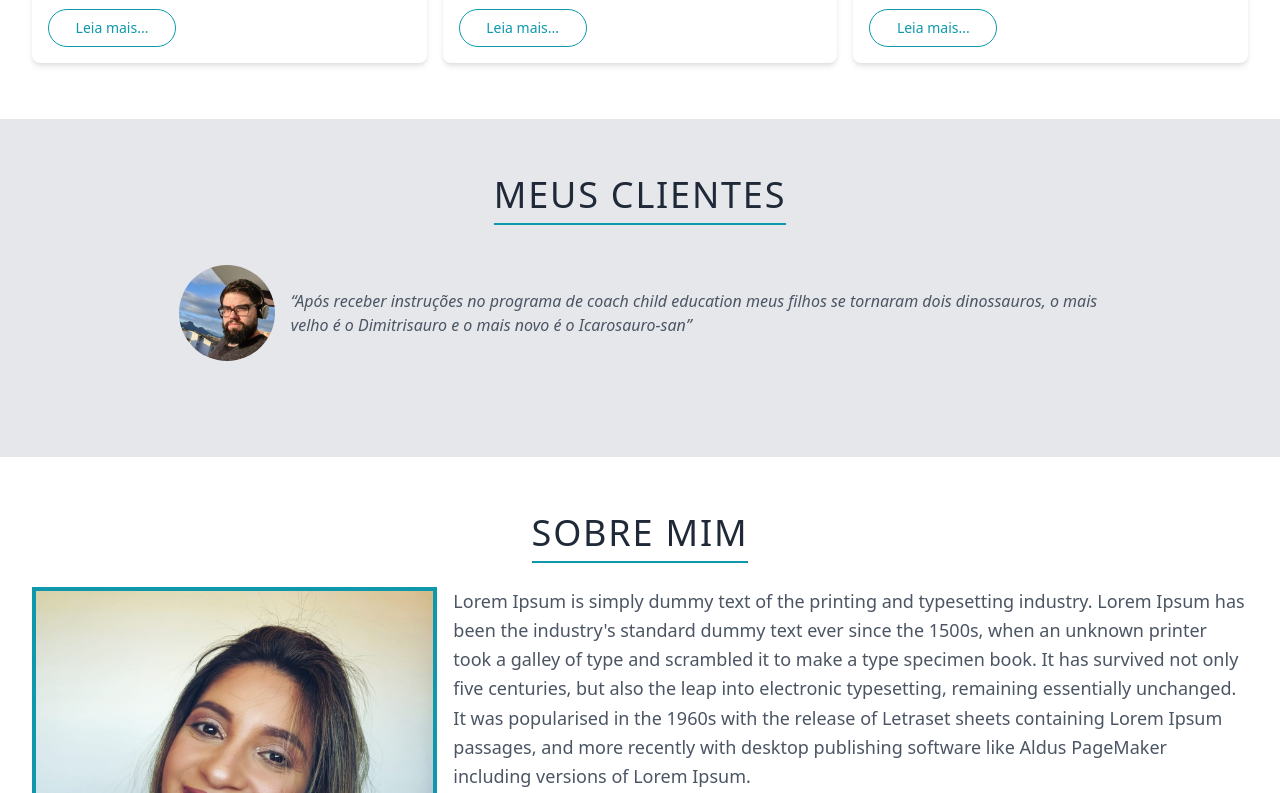
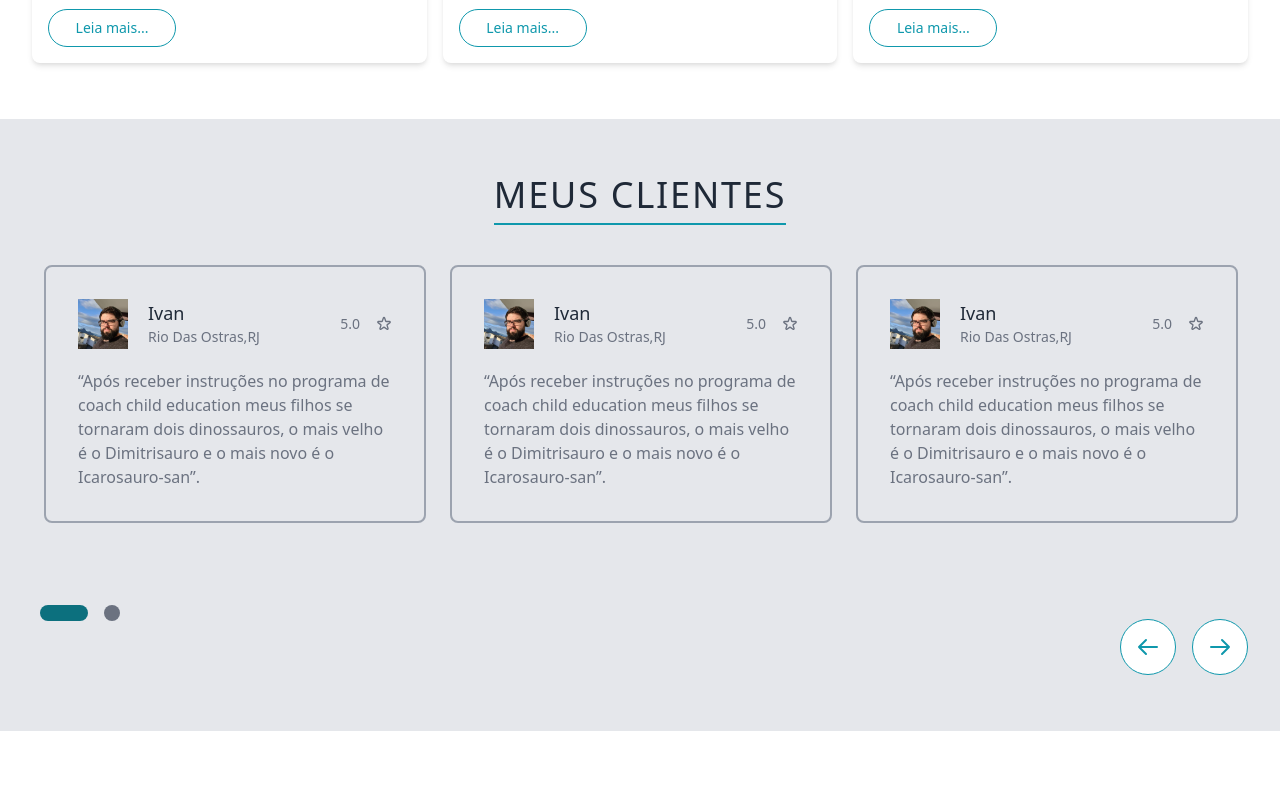
Before and after one commit to santanarscs/meraki-blog, a Next.js app: page / in a window 1280 px wide. Shown: the part 1347-2140 px from the top of the page. Built offline with nearby package versions, Linux system fonts and the light colour scheme.

Commit message:
add testimony carousel

```diff
--- /dev/null
+++ b/src/components/Testimony.tsx
@@ -0,0 +1,145 @@
+import { useState } from "react";
+import Image from 'next/image'
+import Slider from "react-slick";
+import { ArrowLeftIcon as ArrowBack, ArrowRightIcon as ArrowNext, StarIcon as Stars} from '@heroicons/react/outline'
+
+const listData = [
+  {
+    name: "Ivan",
+    image: "/images/ivan.jpeg",
+    city: "Rio das Ostras",
+    country: "RJ",
+    rating: "5.0",
+    testimony:
+      "Após receber instruções no programa de coach child education meus filhos se tornaram dois dinossauros, o mais velho é o Dimitrisauro e o mais novo é o Icarosauro-san",
+  },
+  {
+    name: "Ivan",
+    image: "/images/ivan.jpeg",
+    city: "Rio das Ostras",
+    country: "RJ",
+    rating: "5.0",
+    testimony:
+      "Após receber instruções no programa de coach child education meus filhos se tornaram dois dinossauros, o mais velho é o Dimitrisauro e o mais novo é o Icarosauro-san",
+  },
+  {
+    name: "Ivan",
+    image: "/images/ivan.jpeg",
+    city: "Rio das Ostras",
+    country: "RJ",
+    rating: "5.0",
+    testimony:
+      "Após receber instruções no programa de coach child education meus filhos se tornaram dois dinossauros, o mais velho é o Dimitrisauro e o mais novo é o Icarosauro-san",
+  },
+  {
+    name: "Ivan",
+    image: "/images/ivan.jpeg",
+    city: "Rio das Ostras",
+    country: "RJ",
+    rating: "5.0",
+    testimony:
+      "Após receber instruções no programa de coach child education meus filhos se tornaram dois dinossauros, o mais velho é o Dimitrisauro e o mais novo é o Icarosauro-san",
+  },
+]
+
+
+function Testimony() {
+  const settings = {
+    dots: true,
+    customPaging: function (i) {
+      return (
+        <a className="">
+          <span className="mx-2 rounded-l-full rounded-r-full h-4 w-4 block cursor-pointer transition-all "></span>
+        </a>
+      );
+    },
+    dotsClass: "slick-dots w-max absolute mt-20 ",
+    infinite: true,
+    speed: 500,
+    slidesToShow: 3,
+    slidesToScroll: 2,
+    responsive: [
+      {
+        breakpoint: 1024,
+        settings: {
+          slidesToShow: 2,
+          slidesToScroll: 2,
+          initialSlide: 2,
+        },
+      },
+      {
+        breakpoint: 640,
+        settings: {
+          slidesToShow: 1,
+          slidesToScroll: 1,
+        },
+      },
+    ],
+  };
+  const [sliderRef, setSliderRef] = useState(null);
+  return (
+    <section className="py-4 sm:py-14 bg-gray-200 px-3 sm:px-8 w-full">
+      <div className="w-full flex flex-col content  items-center">
+        <h1 className="text-2xl text-center sm:text-4xl uppercase tracking-wider font-medium pb-2 border-b-2 border-brand text-gray-800">Meus Clientes</h1>
+      </div>
+      <div className="w-full flex flex-col content">
+        <Slider
+          {...settings}
+          arrows={false}
+          ref={setSliderRef}
+          className="flex items-stretch justify-items-stretch my-5 sm:my-10 w-full"
+        >
+          {listData.map((item, index) => (
+            <div className="px-3 flex items-stretch" key={`${item.name}-${index}`}>
+              <div className="border-2 border-gray-400 hover:border-brand transition-all rounded-lg p-8 flex flex-col">
+                <div className="flex flex-col xl:flex-row w-full items-stretch xl:items-center">
+                  <div className="flex order-2 xl:order-1">
+                    <Image
+                      src={item.image}
+                      height={50}
+                      width={50}
+                      alt={item.name}
+                    />
+                    <div className="flex flex-col ml-5 text-left">
+                      <p className="text-lg text-gray-800 capitalize">
+                        {item.name}
+                      </p>
+                      <p className="text-sm text-gray-500 capitalize">
+                        {item.city},{item.country}
+                      </p>
+                    </div>
+                  </div>
+                  <div className="flex flex-none items-center ml-auto order-1 xl:order-2 text-gray-500">
+                    <p className="text-sm">{item.rating}</p>
+                    <span className="flex ml-4">
+                      <Stars className="h-4 w-4" />
+                    </span>
+                  </div>
+                </div>
+                <p className="mt-5 text-left text-gray-500">“{item.testimony}”.</p>
+              </div>
+            </div>
+          ))}
+        </Slider>
+      </div>
+      <div className="flex w-full items-center justify-end">
+        <div className="flex flex-none justify-between w-auto mt-14">
+          <div
+            className="mx-4 flex items-center justify-center h-14 w-14 rounded-full bg-white border-brand border hover:bg-brand-light hover:text-white-500 transition-all text-brand cursor-pointer"
+            onClick={sliderRef?.slickPrev}
+          >
+            <ArrowBack className="h-6 w-6" />
+          </div>
+          <div
+            className="flex items-center justify-center h-14 w-14 rounded-full bg-white border-brand border hover:bg-brand-light hover:text-white-500 transition-all text-brand cursor-pointer"
+            onClick={sliderRef?.slickNext}
+          >
+            <ArrowNext className="h-6 w-6" />
+          </div>
+        </div>
+      </div>
+    </section>
+  )
+}
+
+export  { Testimony }
--- a/src/pages/_app.js
+++ b/src/pages/_app.js
@@ -1,4 +1,5 @@
 import '../styles/global.css'
+import '../styles/slick.css'
 
 function MyApp({ Component, pageProps }) {
   return <Component {...pageProps} />
--- a/src/pages/index.tsx
+++ b/src/pages/index.tsx
@@ -2,6 +2,7 @@ import Link from 'next/link'
 import Head from 'next/head'
 import { Header } from '../components/Header'
 import { ContactForm } from '../components/ContactForm'
+import { Testimony } from '../components/Testimony'
 
 export default function Home() {
   return (
@@ -57,19 +58,9 @@ export default function Home() {
         </div>
       </section>
 
-      <section id="about" className="py-4 sm:py-14 bg-gray-200 px-3 sm:px-8 w-full text-gray-800 ">
-        <div className="content flex items-center flex-col">
-          <h1 className="text-2xl sm:text-4xl uppercase tracking-wider font-medium pb-2 border-b-2 border-brand">Meus Clientes</h1>
-          <ul className="my-5 sm:my-10 w-full">
-            <li className="flex items-center justify-center">
-              <img className="rounded-full h-24 w-24 mr-4" src="/images/ivan.jpeg" alt="Ivan" />
-              <p className="text-gray-600 italic text-base w-2/3 line">“Após receber instruções no programa de coach child education meus filhos se tornaram dois dinossauros, o mais velho é o Dimitrisauro e o mais novo é o Icarosauro-san”</p>
-            </li>
-          </ul>
-        </div>
-      </section>
+      <Testimony />
 
-      <section className="py-4 sm:py-14 bg-white px-3 sm:px-8 w-full text-gray-800 ">
+      <section id="about" className="py-4 sm:py-14 bg-white px-3 sm:px-8 w-full text-gray-800 ">
         <div className="content flex items-center flex-col">
           <h1 className="text-2xl sm:text-4xl uppercase tracking-wider font-medium pb-2 border-b-2 border-brand">Sobre mim</h1>
           <div className="flex flex-col items-center sm:items-start sm:flex-row sm:justify-between mt-6">
@@ -99,7 +90,7 @@ export default function Home() {
       <footer className="bg-brand text-white px-3 sm:px-8">
         <div className="content flex flex-col sm:flex-row py-4 sm:py-14 sm:px-0 w-full justify-between">
           <div className="flex items-center">
-            <img className="w-28" src="/images/logo-white.svg" alt="Meraki terapia" />
+            <img className=" h-20 lg:h-24" src="/images/logo-white.svg" alt="Meraki terapia" />
             <p className="w-52 text-xl ml-8 tracking-wide">Medicina alternativa para seu bem estar</p>
           </div>
           <div className="w-full sm:w-1/3 mt-4 sm:mt-0 self-end">
--- /dev/null
+++ b/src/styles/slick.css
@@ -0,0 +1,3 @@
+/*! purgecss start ignore */
+@import "slick-carousel/slick/slick.css";
+/*! purgecss end ignore*/
```
